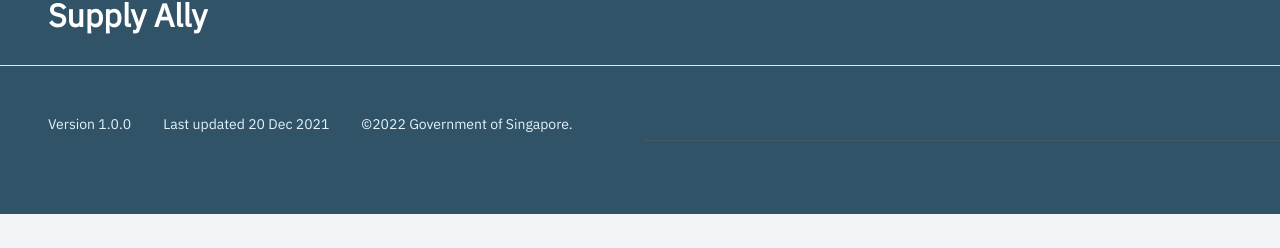
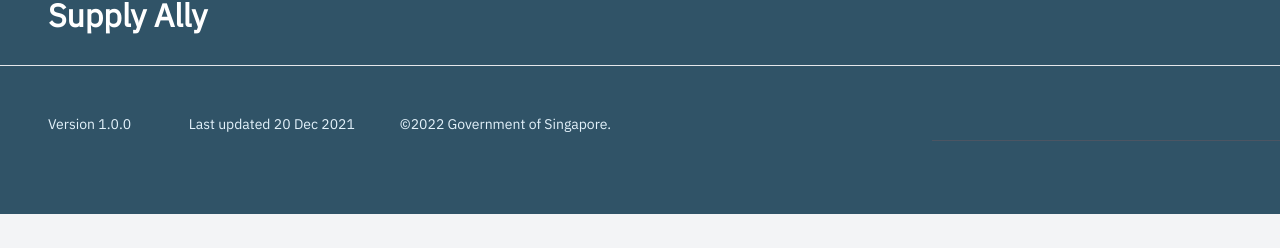
Before and after one commit to k3ithloh/react-ts-supplyally, a React (Create React App) app: page / in a window 1280 px wide. Shown: the part 529-777 px from the top of the page. Built offline with nearby package versions, Linux system fonts and the light colour scheme.

Commit message:
Fixed Footer with grids

```diff
--- a/src/components/Footer/Footer.tsx
+++ b/src/components/Footer/Footer.tsx
@@ -8,14 +8,14 @@
       </div>
       <div className='flex items-center justify-center pt-4 mb-4 w-full'>
         {/* <div className='h-px bg-white flex-grow mr-4'></div> */}
-        <div className='pt-6 px-6 pb-16 sm:pl-12 flex flex-wrap'>
-          <div className='footer-text font-normal text-sm mt-2 mr-20 sm:mr-8'>
+        <div className='pt-6 px-6 pb-16 sm:pl-12 grid grid-cols-12'>
+          <div className='footer-text font-normal text-sm mt-2 col-span-12 md:col-span-2'>
             Version 1.0.0
           </div>
-          <div className='footer-text font-normal text-sm mt-2 mr-20 sm:mr-8'>
+          <div className='footer-text font-normal text-sm mt-2 col-span-12 md:col-span-3'>
             Last updated 20 Dec 2021
           </div>
-          <div className='footer-text font-normal text-sm mt-2 mr-20 sm:mr-8'>
+          <div className='footer-text font-normal text-sm mt-2 col-span-12 md:col-span-3'>
             ©2022 Government of Singapore.
           </div>
         </div>
```
